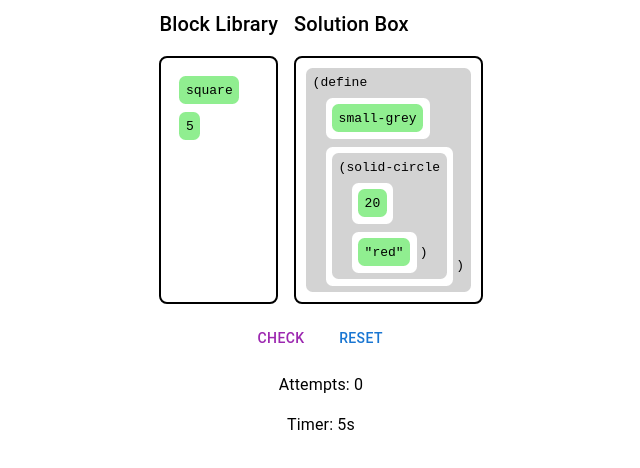
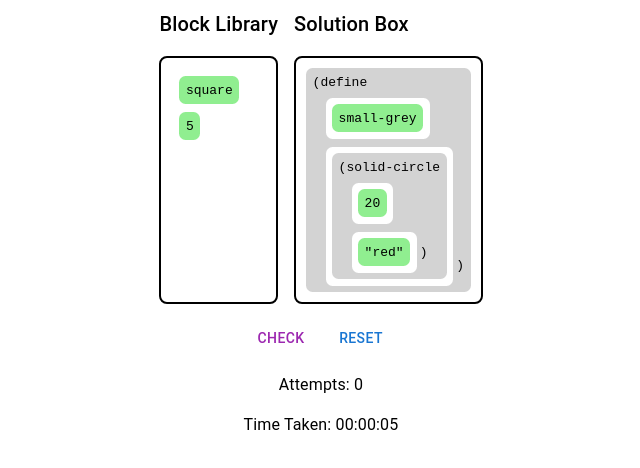
Before and after one commit to kimjulian-gc/Block-Parsons, a React (Vite) app: page / in a window 1280 px wide. Shown: the top 468 px of the page, without its empty margins (319-959 px from the left). Built offline with nearby package versions, Linux system fonts and the light colour scheme.

Commit message:
edited timer

```diff
--- a/src/app/MainContent.tsx
+++ b/src/app/MainContent.tsx
@@ -4,6 +4,17 @@ import { TitledSection } from "./TitledSection.tsx";
 import { BlockLibrary } from "../block-library/BlockLibrary.tsx";
 import { SolutionBox } from "../solution-box/SolutionBox.tsx";
 import { SectionTitles } from "../common/utils.ts";
+
+function formatTime(ms: number) {
+  const hours = Math.floor(ms / (3600 * 1000));
+  const minutes = Math.floor((ms % (3600 * 1000)) / (60 * 1000));
+  const seconds = Math.floor((ms % (60 * 1000)) / 1000);
+  const milliseconds = ms % 1000;
+
+  const pad = (n: number, z = 2) => n.toString().padStart(z, "0");
+
+  return `${pad(hours)}:${pad(minutes)}:${pad(seconds)}`;
+}
 
 export function MainContent() {
   const [timeTaken, setTimeTaken] = useState(0);
@@ -41,7 +52,7 @@ export function MainContent() {
         <Button>Reset</Button>
       </Stack>
         <Typography>Attempts: {count}</Typography>
-        <Typography>Timer: {Math.floor(timeTaken / 1000)}s</Typography>
+        <Typography> Time Taken: {formatTime(timeTaken)} </Typography>
       </Stack>
 
   );
--- a/src/block-library/BlockLibrary.tsx
+++ b/src/block-library/BlockLibrary.tsx
@@ -1,8 +1,19 @@
-import { Stack } from "@mui/material";
+import { Button, Stack, Typography } from "@mui/material";
 import { Block } from "../block/Block.tsx";
 import { Draggable } from "../common/dnd-wrappers/Draggable.tsx";
 import { useBlockContext } from "../common/providers/block/BlockContext.ts";
 import { SectionTitles } from "../common/utils.ts";
+import { useEffect, useState } from "react";
+
+function formatTime(ms: number) {
+  const hours = Math.floor(ms / (3600 * 1000));
+  const minutes = Math.floor((ms % (3600 * 1000)) / (60 * 1000));
+  const seconds = Math.floor((ms % (60 * 1000)) / 1000);
+
+  const pad = (n: number, z = 2) => n.toString().padStart(z, "0");
+
+  return `${pad(hours)}:${pad(minutes)}:${pad(seconds)}`;
+}
 
 export function BlockLibrary() {
   const { blocks } = useBlockContext();
@@ -10,7 +21,21 @@ export function BlockLibrary() {
     (block) => block.parentId === SectionTitles.BlockLibrary,
   );
 
+  const [timeTaken, setTimeTaken] = useState(0);
+  const [count, setCount] = useState(0);
+  const [, setStartTime] = useState<number | null>(null);
 
+  useEffect(() => {
+    const start = Date.now();
+    setStartTime(start);
+    const interval = setInterval(() => {
+      setTimeTaken(Date.now() - start);
+    }, 10);
+
+    return () => {
+      clearInterval(interval);
+    };
+  }, []);
 
   return (
     <Stack>
@@ -33,6 +58,7 @@ export function BlockLibrary() {
       </Stack>
       <Stack direction="row" spacing={1}>
       </Stack>
+      {/*<Typography> Number of attempts: {count} </Typography>*/}
     </Stack>
   );
 }
```
